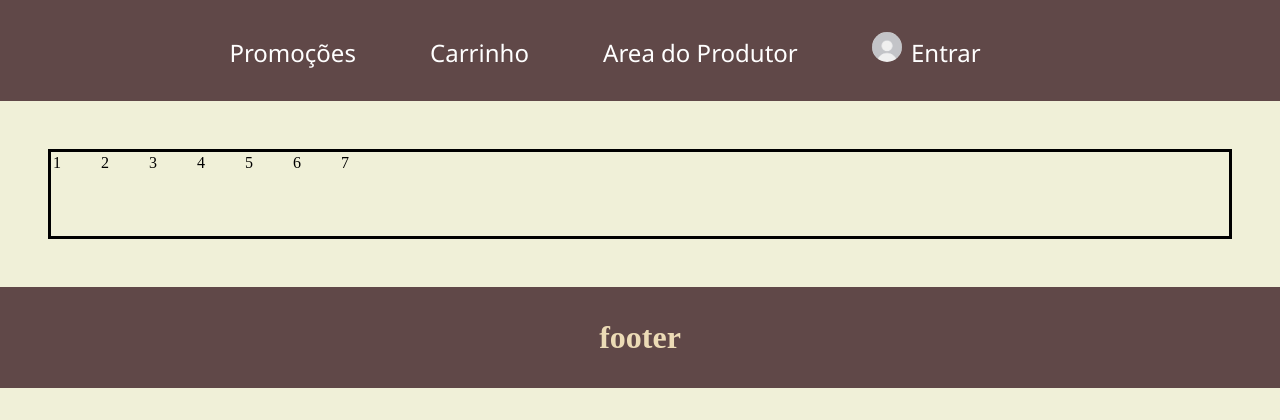
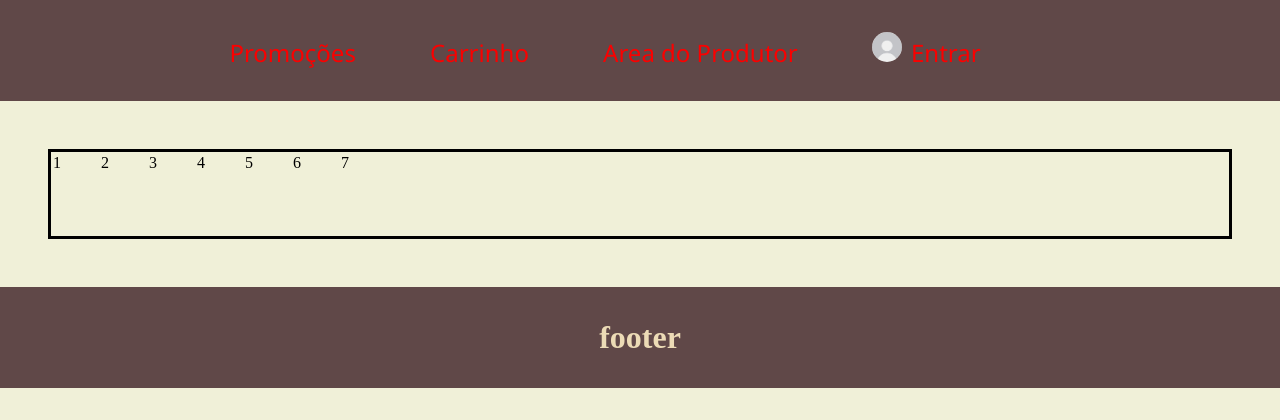
Before and after one commit to coelho-py/loja-virtual, a PHP site: page / in a window 1280 px wide. Shown: the top 420 px of the page. Run offline with PHP 8.4, Linux system fonts and the light colour scheme.

Commit message:
Erro inesperado

```diff
--- a/estilo.css
+++ b/estilo.css
@@ -33,7 +33,7 @@ nav a{
     text-decoration: none;
     text-align: end;
     font-size: 18pt;
-    color: #fff;
+    color: #fb0000;
     padding: 12px 70px 10px 0px;
     position: relative;
 }
```
